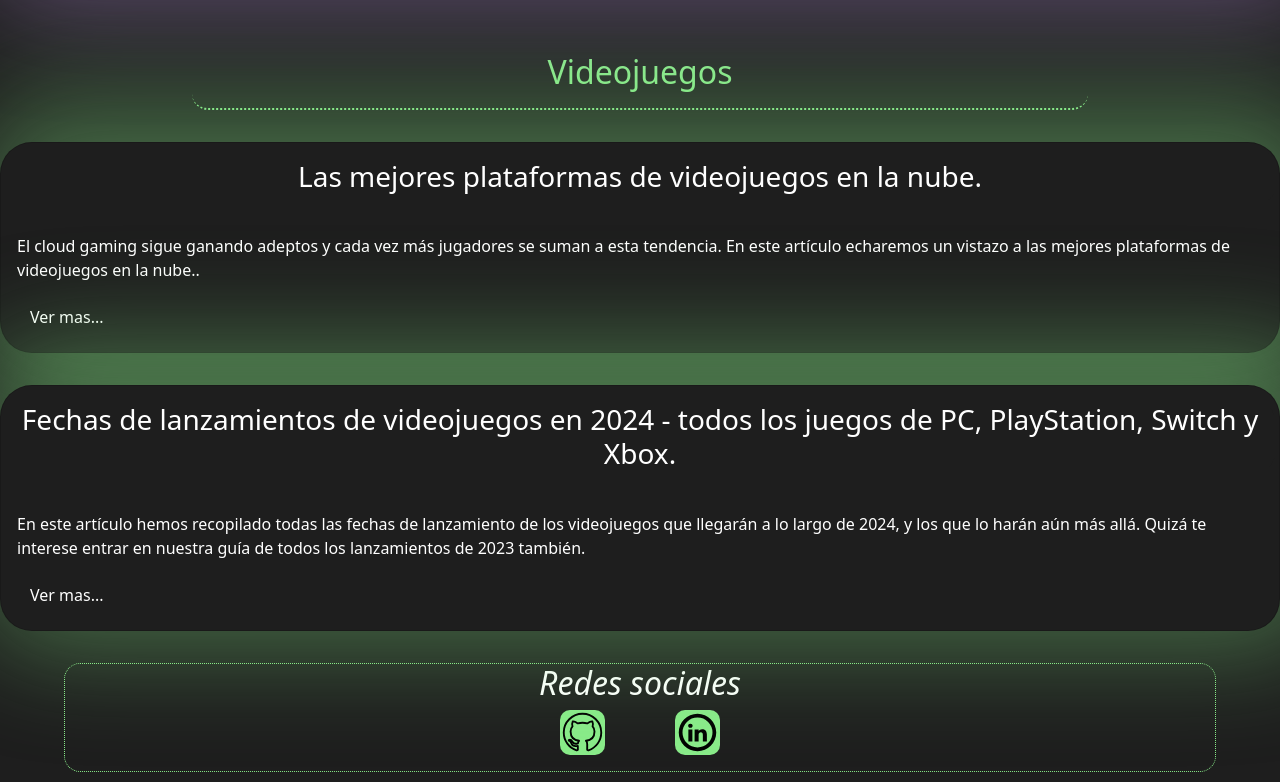
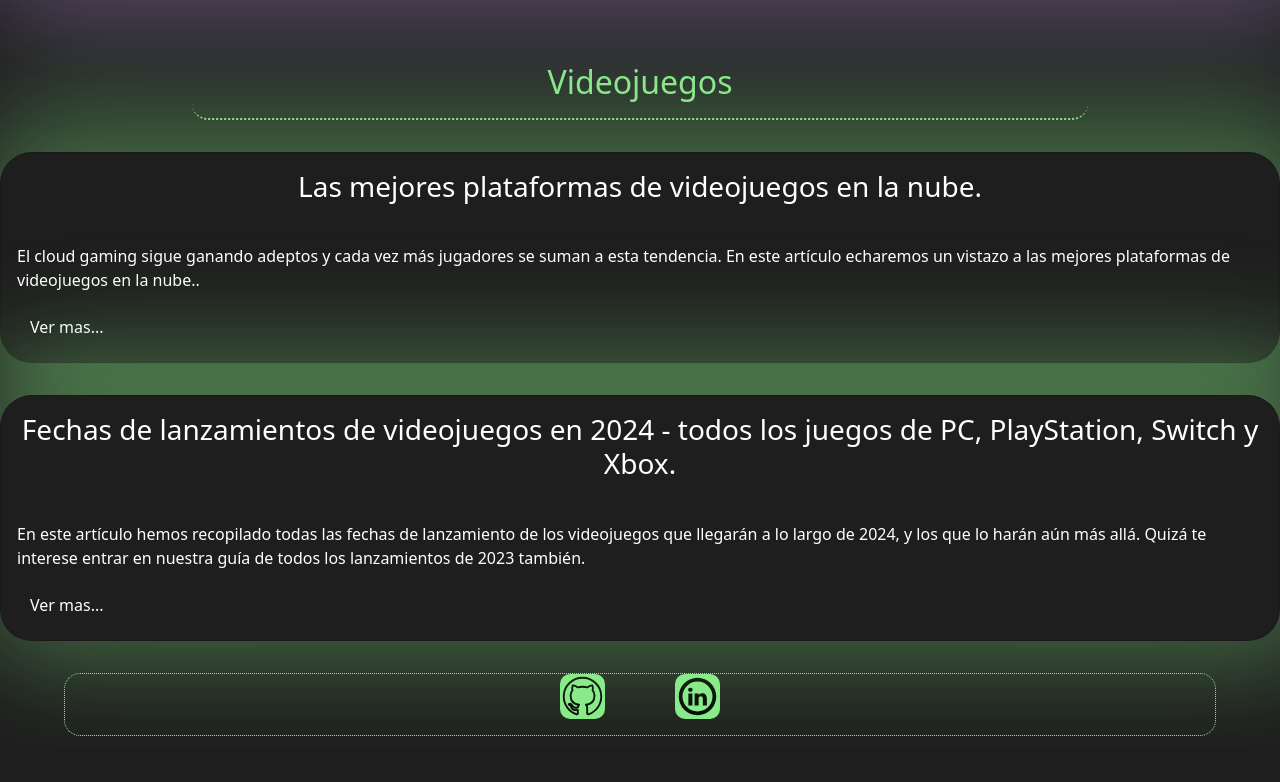
Before and after one commit to Eddye21/Tecnoverso, a website: page html-pages/noticias.html in a window 1280 px wide. Shown: the part 1505-2287 px from the top of the page. After the commit the page ends 2251 px from the top, so only its background shows below. Drawn offline with nearby package versions, Linux system fonts and the light colour scheme; a web font is replaced by a local one.

Commit message:
update footer and center img

```diff
--- a/html-pages/noticias.html
+++ b/html-pages/noticias.html
@@ -153,9 +153,6 @@
     </main>
     <footer>
         <!--Redes sociales-->
-        <h3>
-            Redes sociales
-        </h3>
         <section class="iconsredes">
             <div>
                 <a href="https://github.com/Eddye21/Tecnoverso" target="blank"><img class="redes-sociales"src="./../images/logo-github.svg" alt="logo github"></a>
--- a/scss/components/_footer.scss
+++ b/scss/components/_footer.scss
@@ -8,11 +8,6 @@ footer {
     border-radius: 1rem;
     margin-bottom: 10px;
     margin-top: 2rem;
-    h3{
-        color: $color-texto;
-        font-style: italic;
-        font-size: 2rem;
-    }
     .iconsredes {
         display: flex;
         flex-direction: row;
--- a/scss/components/_header.scss
+++ b/scss/components/_header.scss
@@ -6,7 +6,7 @@ header {
     align-items: center;
     padding: 2rem;
     img {
-        padding-left: 1rem;
+        padding-left: 6%;
         width: 100px;
     }
     nav {
```
Also changed, not shown: html-pages/comparativas.html (+1 -3 lines), html-pages/foros.html (+0 -3 lines), html-pages/tutoriales.html (+0 -3 lines), index.html (+0 -3 lines), css/main.css.
